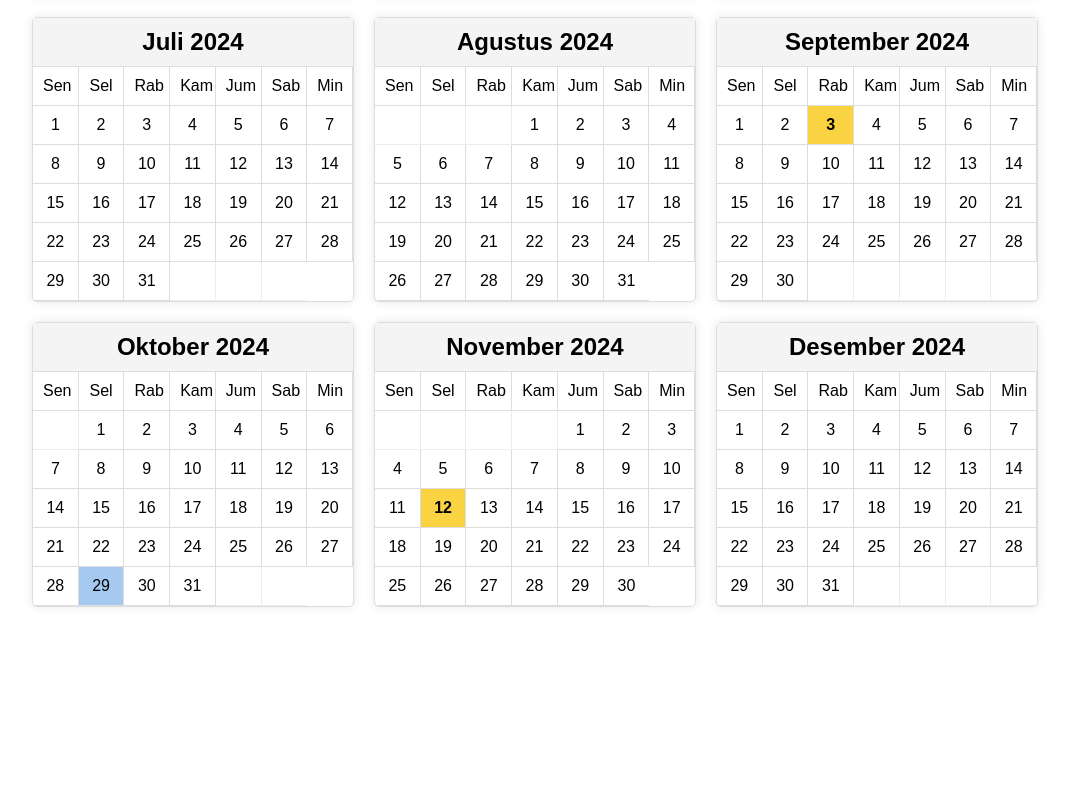
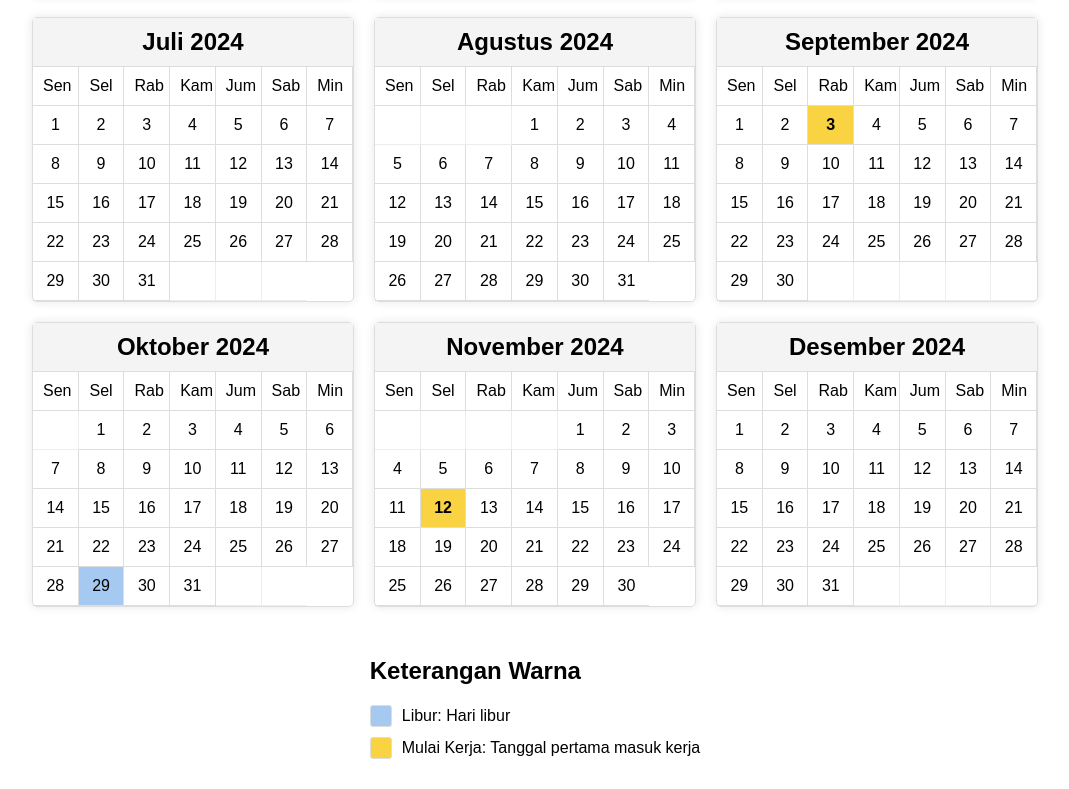
Before and after one commit to FazaRihan/tanggal_kerja_libur, a plain HTML site: page index.html in a window 1280 px wide. Shown: the part 800-1589 px from the top of the page, without its empty margins (105-1174 px from the left). Before the commit the page ends 1417 px from the top, so only its background shows below. Drawn offline with Linux system fonts and the light colour scheme.

Commit message:
Update index.html

```diff
--- a/index.html
+++ b/index.html
@@ -14,6 +14,17 @@
         <button id="next-year">Tahun Selanjutnya >></button>
     </div>
     <div id="calendar"></div>
+    <div id="legend">
+        <h2>Keterangan Warna</h2>
+        <div class="legend-item">
+            <div class="color-box libur"></div>
+            <span>Libur: Hari libur</span>
+        </div>
+        <div class="legend-item">
+            <div class="color-box start-date"></div>
+            <span>Mulai Kerja: Tanggal pertama masuk kerja</span>
+        </div>
+    </div>
     <script src="script.js"></script>
 </body>
 </html>
```
